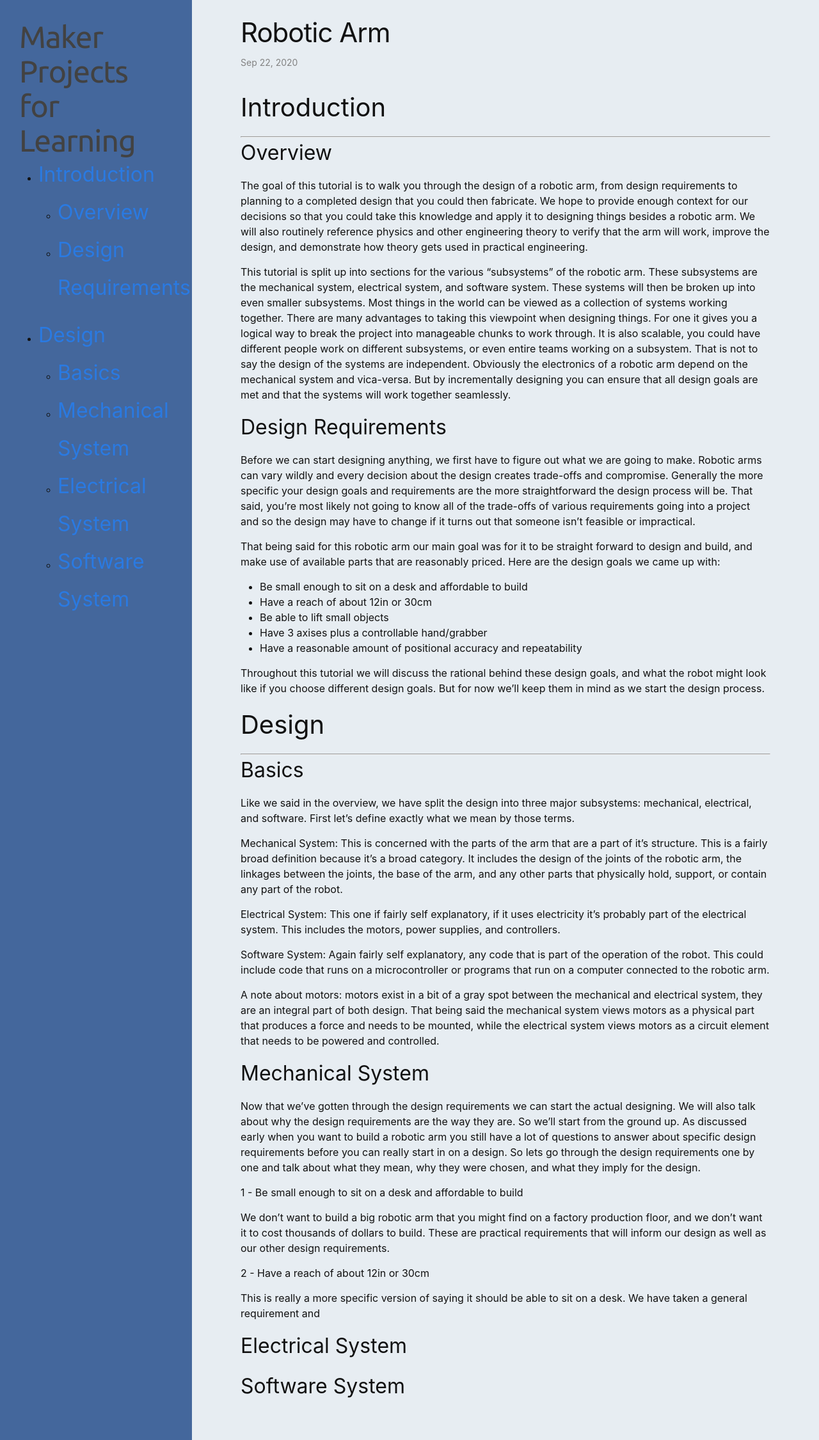
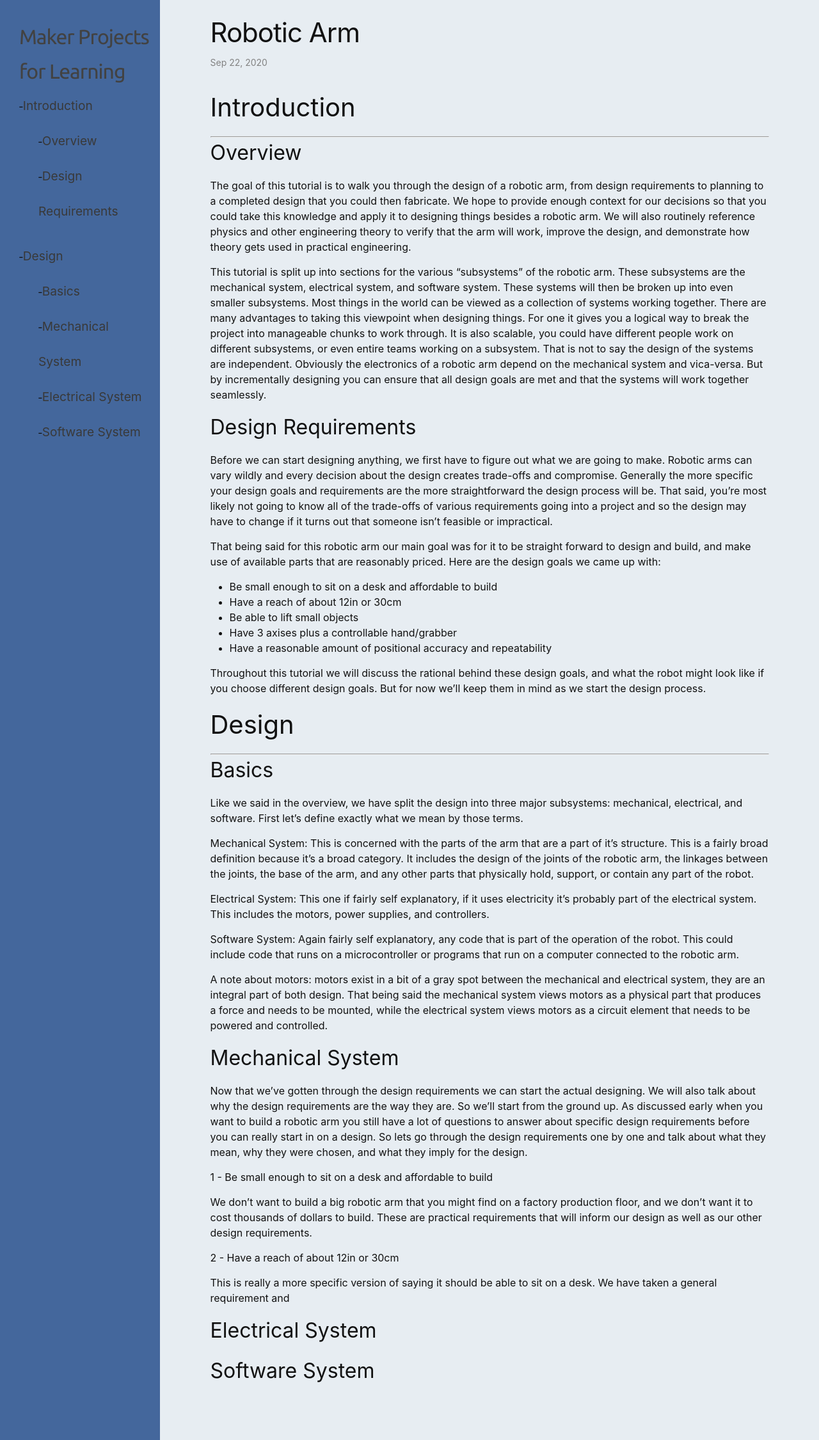
Before and after one commit to awkinley/IQP-Project-Website, a Jekyll site: the page built from _posts/2020-09-22-Robotic-Arm.markdown, in a window 1280 px wide. Shown: the whole page at 64% size. Built offline with Jekyll 4.4.1, drawn with Linux system fonts in a browser that asks for light colours; a script that is not in the unit is left out.

Commit message:
some more styling stuff

```diff
--- a/_sass/minima/_layout.scss
+++ b/_sass/minima/_layout.scss
@@ -234,7 +234,7 @@
 
 }
 .project-boxes > div > a {
-        margin: calc(#{$spacing-unit} / 2);
+    margin: calc(#{$spacing-unit} / 2);
 }
 .project-boxes > div > div{
     margin: calc(#{$spacing-unit} / 2);
@@ -346,8 +346,9 @@
     letter-spacing: -1px;
     line-height: 1;
 
-    @include media-query($on-laptop) {
+    @include media-query($post-width) {
         @include relative-font-size(2.25);
+        padding-left: 30px
     }
 }
 
@@ -403,16 +404,17 @@
     overflow: clip;
 }
 
-#section-names a{
-    @include relative-font-size(2);
+#section-names a {
+    @include relative-font-size(1.2);
 
     @include media-query($on-laptop) {
-        @include relative-font-size(1.5);
-    }
+        @include relative-font-size(1);
+   }
 }
 
+
 .post-nav {
-    min-width: 300px;
+    min-width: 250px;
     width: 20%;
     height: 100%;
     float: left;
@@ -421,8 +423,10 @@
     /* what to do when we have enough space for the sidebar */
     .sidebar {
         height: 100%;
-        padding: $spacing-unit;
-
+        padding-top: $spacing-unit;
+        padding-bottom: $spacing-unit;
+        padding-left: $spacing-unit;
+        padding-right: calc(#{$spacing-unit} / 2);
 
     }
 
@@ -436,10 +440,12 @@
 
     @include media-query($post-width) {
         /* when we have to go into a hamburger */
+        min-width: 0px;
+        width: auto;
         position: absolute;
-        top: 9px;
-        left: 0px;
-        background-color: $background-color;
+        top: $spacing-unit;
+        left: calc(5% + #{$spacing-unit} - 10px);
+        background-color: $background-color !important;
         border: 1px solid $grey-color-light;
         border-radius: 5px;
         text-align: left;
@@ -480,6 +486,31 @@
     }
 }
 
+.sidebar {
+    .site-title{
+        color: $grey-color-dark;
+        @include relative-font-size(2);
+        font-weight: 300;
+        font-family: Ubuntu;
+        line-height: $base-line-height * $base-font-size * 2.25;
+        letter-spacing: -1px;
+        margin-bottom: 0;
+        float: left;
+
+    }
+    a {
+        color: #393939;
+    }
+    > ul {
+        margin-left: 0px;
+    }
+    ul {
+        list-style: none;
+    }
+    li:before {
+      content: "\2010 ";
+    }
+}
 
 .main-content {
     float: right;
```
